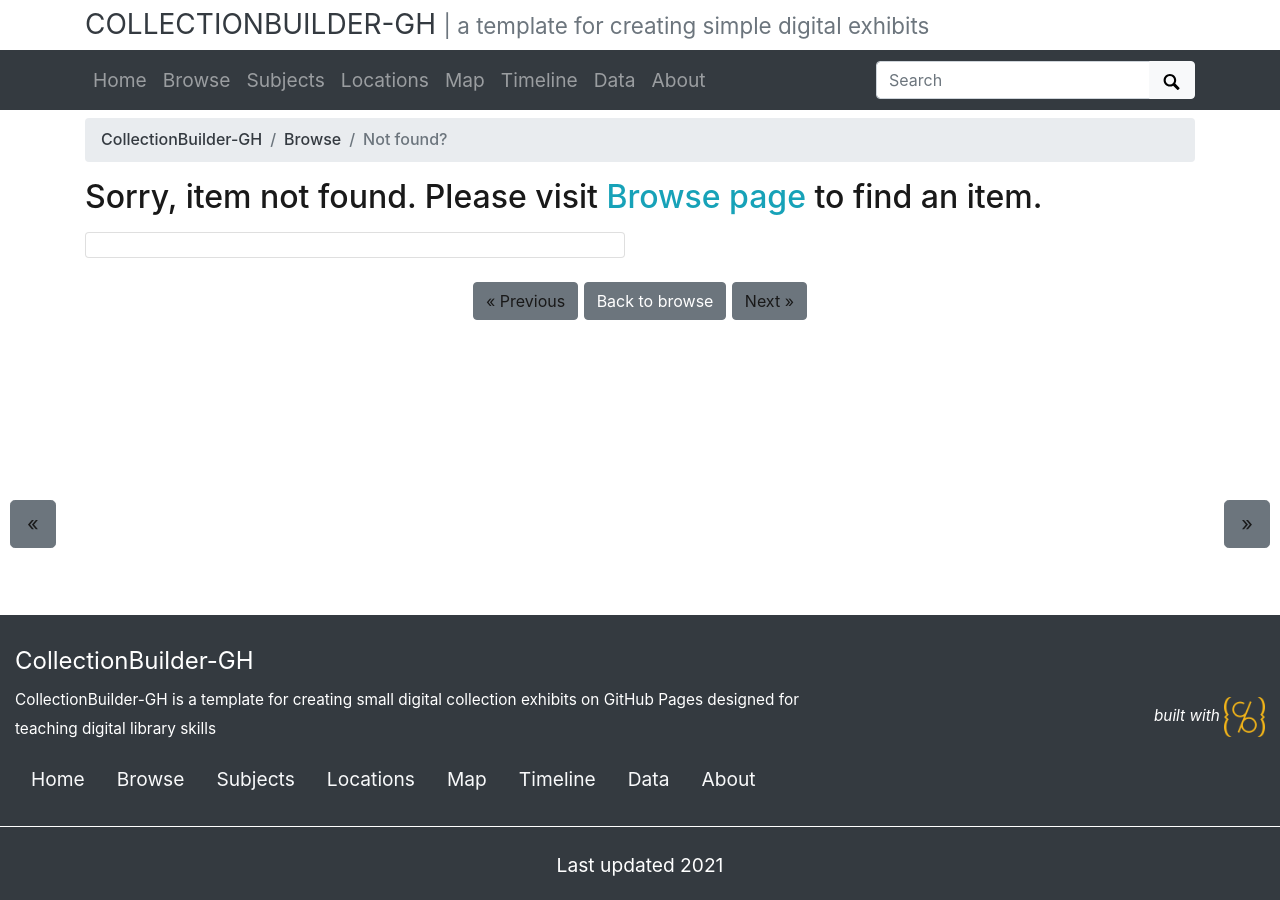
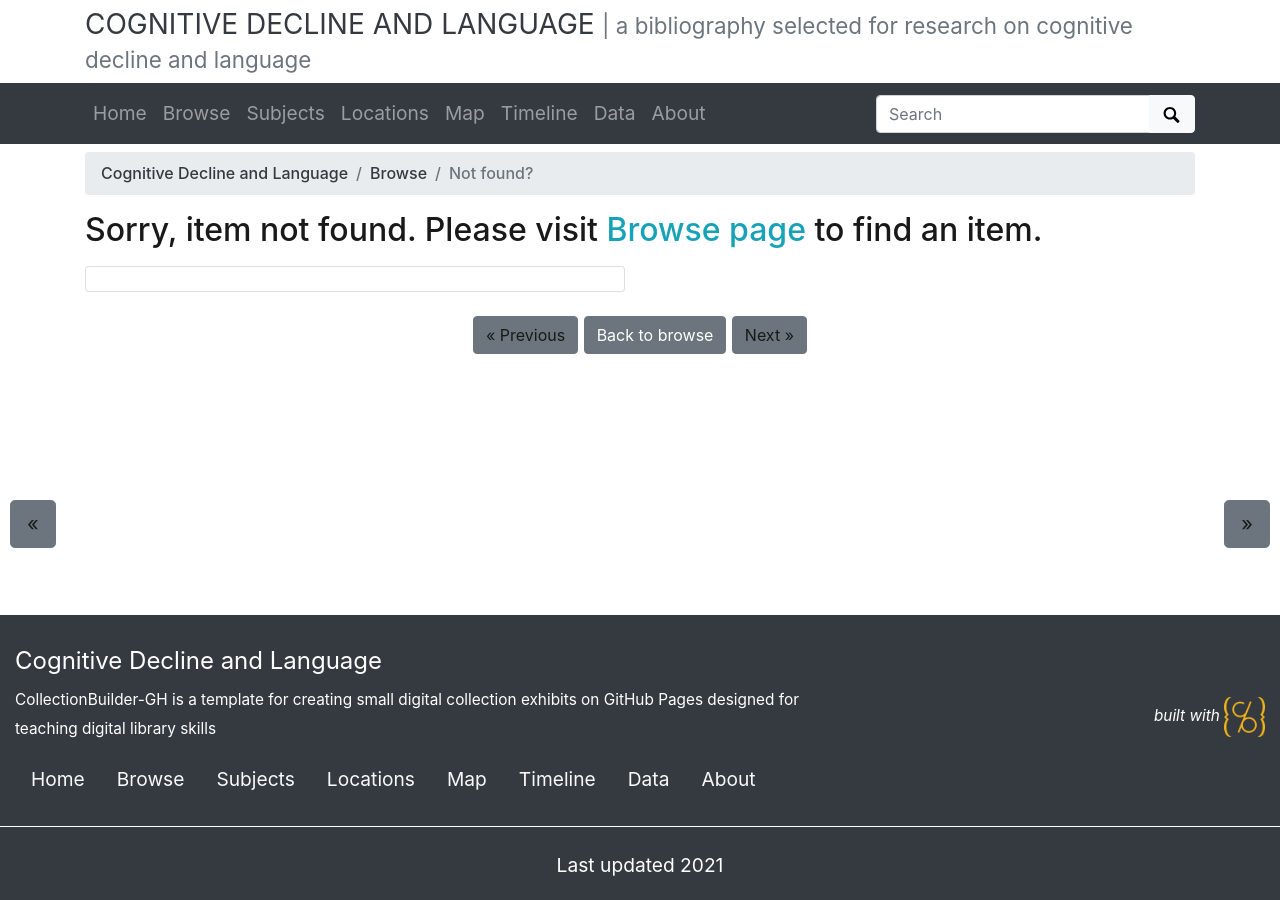
Before and after one commit to archivesw/CDL, a Jekyll site: the page built from pages/item.md, in a window 1280 px wide. Built offline with Jekyll 4.4.1, drawn with Linux system fonts in a browser that asks for light colours.

Commit message:
Update config

```diff
--- a/_config.yml
+++ b/_config.yml
@@ -18,9 +18,9 @@ source-code: https://github.com/CollectionBuilder/collectionbuilder-gh
 # SITE SETTINGS
 #
 # title of site appears in banner
-title: CollectionBuilder-GH
+title: Cognitive Decline and Language
 # tagline, a short phrase that will appear throughout the site in the top banner
-tagline: a template for creating simple digital exhibits
+tagline: a bibliography selected for research on cognitive decline and language
 # description appears in meta tags and other locations
 # this description might appear in search result lists, keep around 160 characters max
 description: "CollectionBuilder-GH is a template for creating small digital collection exhibits on GitHub Pages designed for teaching digital library skills"
```
